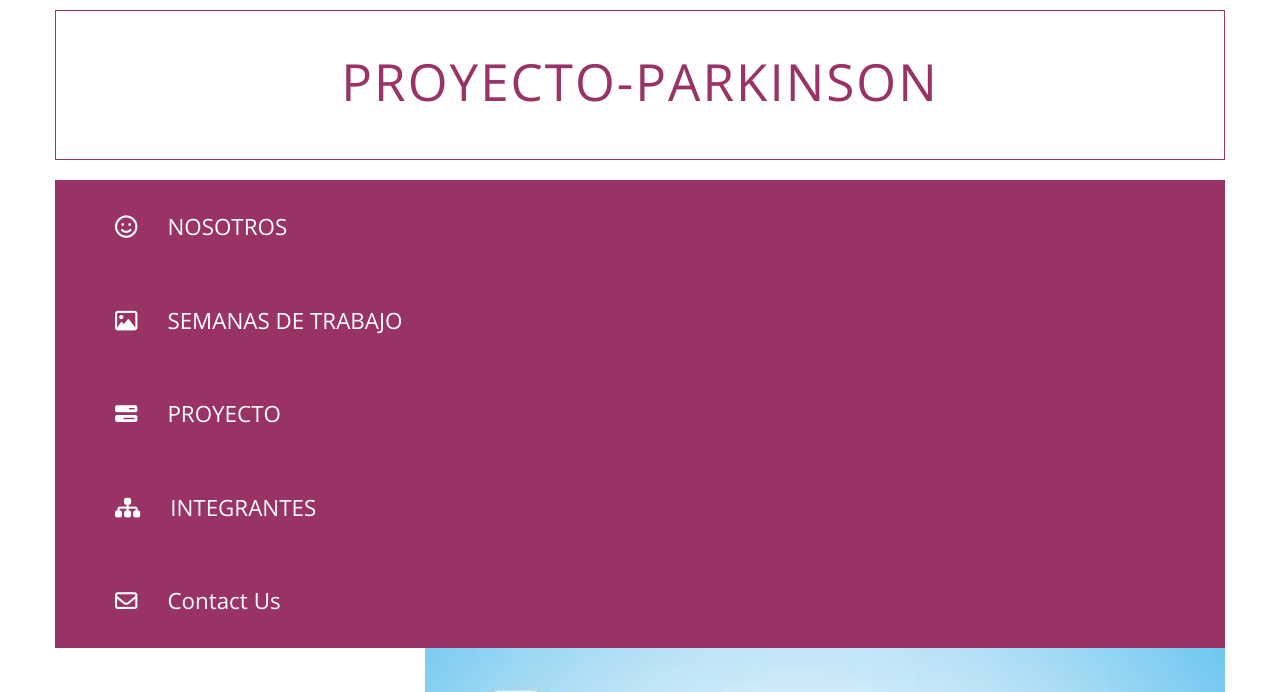
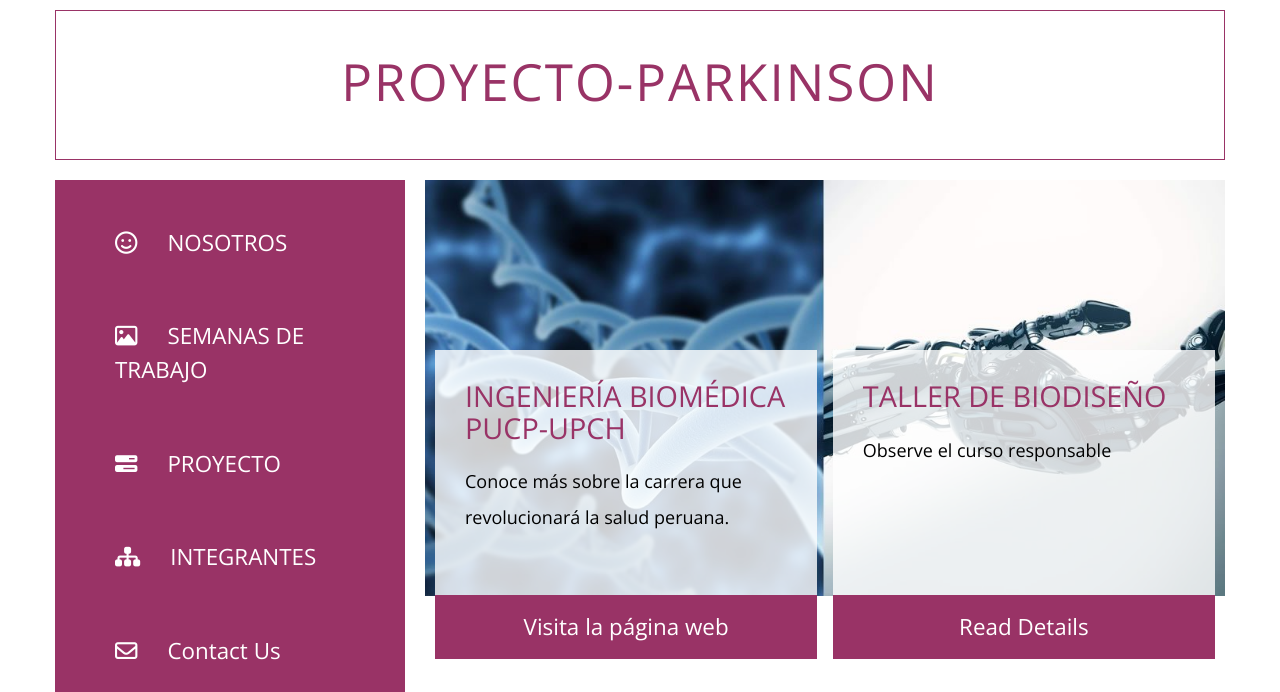
Before and after one commit to vchaconc1/PROYECTO-PARKINSON, a Jekyll site: the page built from index.html, in a window 1280 px wide and 1400 px high. Shown: the top 692 px of the window. Built offline with Jekyll 4.4.1, drawn with Linux system fonts in a browser that asks for light colours; nearby versions of some CDN libraries; library files that are not in the unit come from our copies; comment, search, counter and statistics services are not loaded; some of the changed text lies outside the part shown; grey boxes are pictures that could not be loaded.

Commit message:
Update default.html

```diff
--- a/_layouts/default.html
+++ b/_layouts/default.html
@@ -35,7 +35,7 @@
             </section>
 
             <div class="tm-body">
-                <div class="tm-sidenav">
+                <div class="tm-sidebar">
                     <nav class="tm-main-nav">
                         <ul class="tm-main-nav-ul">
                             <li class="tm-nav-item"><a href="#welcome" class="tm-nav-item-link tm-button">
@@ -60,7 +60,7 @@
                 <div class="tm-main-content">
 
                     <div class="tm-content-box tm-content-box-home">
-                        <img src="biomedicafondo.jpg" alt="Image 1" class="img-fluid tm-welcome-img">
+                        <img src="biomedical.jpg" alt="Image 1" class="img-fluid tm-welcome-img">
                         <div class="tm-welcome-boxes-container">
                             <div class="tm-welcome-box">
                                 <div class="tm-welcome-text">
@@ -71,8 +71,8 @@
                             </div>
                             <div class="tm-welcome-box">
                                 <div class="tm-welcome-text">
-                                    <h2 class="tm-section-title">Lorem ipsum dolor</h2>
-                                    <p>Vivamus eleifend ac turpis sit amet maximus. Nulla in faucibus nisl, ut ultrices magna.</p>
+                                    <h2 class="tm-section-title">TALLER DE BIODISEÑO</h2>
+                                    <p>Observe el curso responsable</p>
                                 </div>
                                 <a href="#" class="tm-welcome-link tm-button">Read Details</a>
                             </div>
@@ -82,29 +82,29 @@
                     <div id="gallery" class="tm-content-box">
                         <div class="grid tm-gallery">
                             <figure class="effect-bubba">
-                                <img src="img/img-11-08.jpg" alt="Image 8" class="img-fluid">
+                                <img src="semana1imagen.jpg" alt="Image 8" class="img-fluid">
                                 <figcaption>
-                                    <h2>Light <span>Bridge</span></h2>
-                                    <p>Fusce faucibus metus in augue</p>
-                                    <a href="img/img-11-08.jpg">View more</a>
+                                    <h2>Light <span>Semana 1</span></h2>
+                                    <p>Historia del arte</p>
+                                    <a href="/semana1.html">View more</a>
                                 </figcaption>
                             </figure>
 
                             <figure class="effect-bubba">
-                                <img src="img/img-11-07.jpg" alt="Image 7" class="img-fluid">
+                                <img src="semana2imagen.jpg" alt="Image 7" class="img-fluid">
                                 <figcaption>
                                     <h2>Glass <span>Tower</span></h2>
-                                    <p>Sed ut ipsum eu purus ullamcorper</p>
-                                    <a href="img/img-11-07.jpg">View more</a>
+                                    <p>Ideas para el proyecto</p>
+                                    <a href="/semana2.html">View more</a>
                                 </figcaption>
                             </figure>
 
                             <figure class="effect-bubba">
-                                <img src="img/img-11-05.jpg" alt="Image 5" class="img-fluid">
+                                <img src="semana3imagen.jpg" alt="Image 5" class="img-fluid">
                                 <figcaption>
                                     <h2>Jump <span>Higher</span></h2>
                                     <p>Morbi fermentum eget libero sed</p>
-                                    <a href="img/img-11-05.jpg">View more</a>
+                                    <a href="/semana3.html">View more</a>
                                 </figcaption>
                             </figure>
 
```
